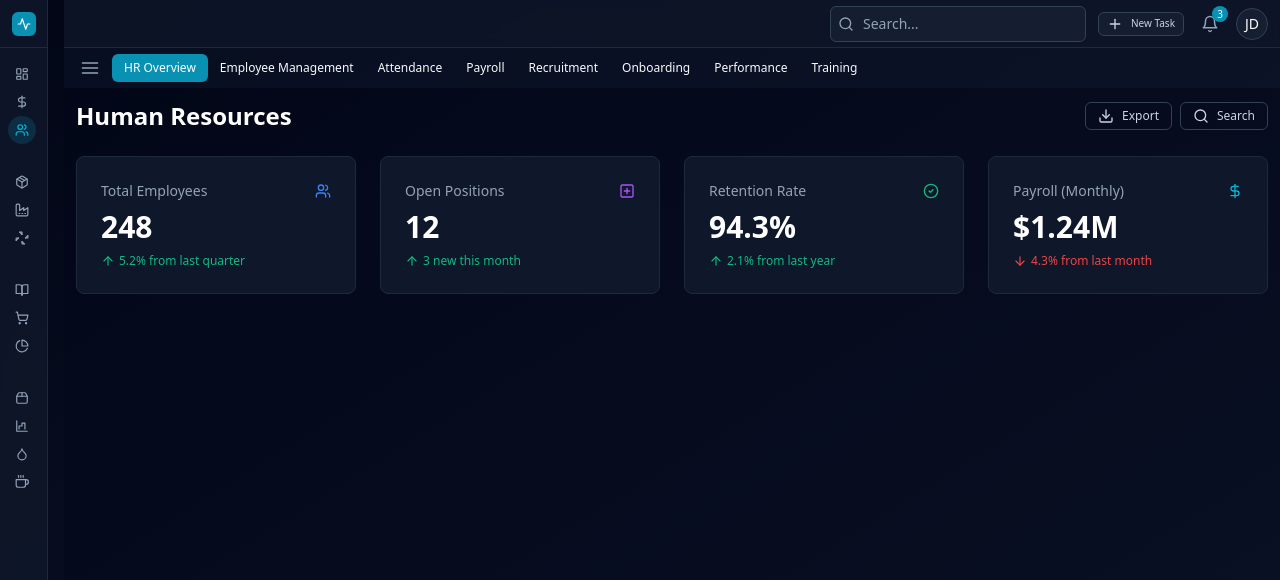
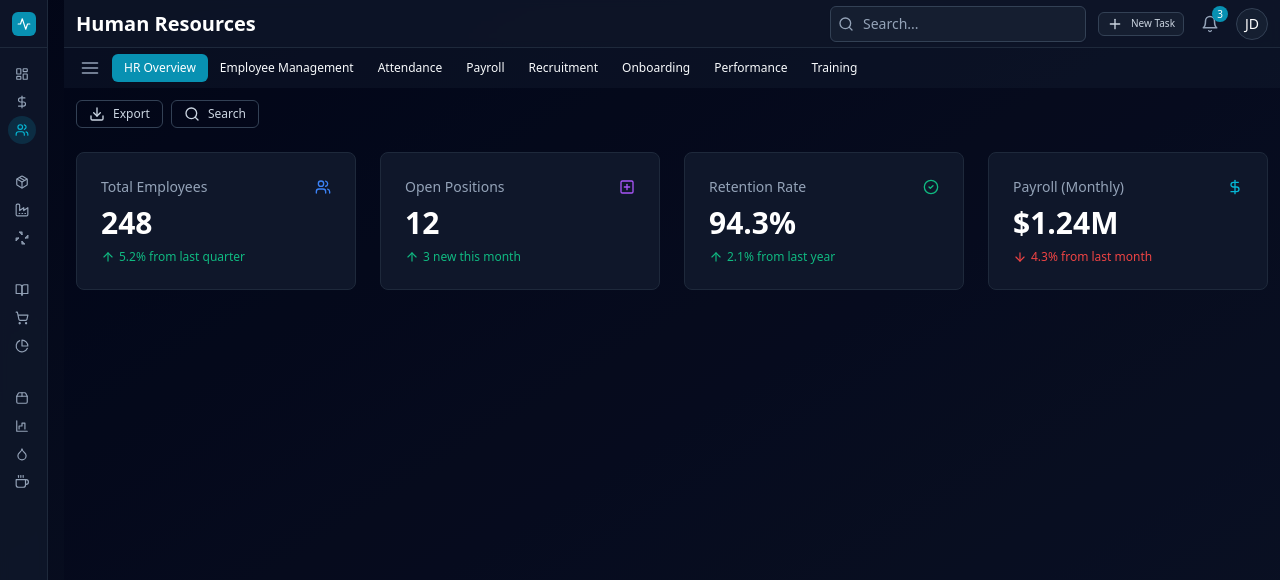
Before and after one commit to Mohamad-Kahil/Extended-ERP-Micro-Digits, a React (Vite) app: page /hr in a window 1280 px wide. Shown: the top 580 px of the page. Built offline with nearby package versions, Linux system fonts and the light colour scheme.

Commit message:
HR menu 1

```diff
--- a/src/components/dashboard/DashboardLayout.tsx
+++ b/src/components/dashboard/DashboardLayout.tsx
@@ -3,6 +3,7 @@ import Sidebar from "./Sidebar";
 import Header from "./Header";
 import { ModulePreloader } from "./ModulePreloader";
 import { Button } from "@/components/ui/button";
+import { useLocation } from "react-router-dom";
 
 interface DashboardLayoutProps {
   children: React.ReactNode;
@@ -11,6 +12,25 @@ interface DashboardLayoutProps {
 
 const DashboardLayout = ({ children, navbar }: DashboardLayoutProps) => {
   const [sidebarCollapsed, setSidebarCollapsed] = useState(true);
+  const location = useLocation();
+
+  // Determine module title based on current path
+  const getModuleTitle = () => {
+    const path = location.pathname;
+    if (path.includes("hr")) return "Human Resources";
+    if (path.includes("finance")) return "Finance";
+    if (path.includes("supply-chain")) return "Supply Chain";
+    if (path.includes("production")) return "Production";
+    if (path.includes("pos")) return "Point of Sale";
+    if (path.includes("ecommerce")) return "E-Commerce";
+    if (path.includes("logistics")) return "Logistics";
+    if (path.includes("store-network")) return "Store Network";
+    if (path.includes("marketing")) return "Marketing";
+    if (path.includes("legal")) return "Legal";
+    if (path.includes("operations")) return "Operations";
+    if (path.includes("executive")) return "Executive";
+    return "Dashboard";
+  };
 
   return (
     <div className="flex h-screen w-screen overflow-hidden bg-gradient-to-br from-slate-950 to-slate-900">
@@ -20,7 +40,7 @@ const DashboardLayout = ({ children, navbar }: DashboardLayoutProps) => {
         <Sidebar collapsed={sidebarCollapsed} />
       </div>
       <div className="flex flex-1 flex-col overflow-hidden">
-        <Header />
+        <Header moduleTitle={getModuleTitle()} />
         <div className="flex items-center px-3 py-1.5 bg-slate-900/50">
           <Button
             variant="ghost"
--- a/src/components/dashboard/Header.tsx
+++ b/src/components/dashboard/Header.tsx
@@ -9,15 +9,40 @@ import {
   DropdownMenuSeparator,
   DropdownMenuTrigger,
 } from "@/components/ui/dropdown-menu";
-import { useNavigate } from "react-router-dom";
+import { useNavigate, useLocation } from "react-router-dom";
 
-const Header = () => {
+interface HeaderProps {
+  moduleTitle?: string;
+}
+
+const Header = ({ moduleTitle }: HeaderProps) => {
   const navigate = useNavigate();
+  const location = useLocation();
+
+  // Determine module title based on current path if not provided
+  const getDefaultModuleTitle = () => {
+    const path = location.pathname;
+    if (path.includes("hr")) return "Human Resources";
+    if (path.includes("finance")) return "Finance";
+    if (path.includes("supply-chain")) return "Supply Chain";
+    if (path.includes("production")) return "Production";
+    if (path.includes("pos")) return "Point of Sale";
+    if (path.includes("ecommerce")) return "E-Commerce";
+    if (path.includes("logistics")) return "Logistics";
+    if (path.includes("store-network")) return "Store Network";
+    if (path.includes("marketing")) return "Marketing";
+    if (path.includes("legal")) return "Legal";
+    if (path.includes("operations")) return "Operations";
+    if (path.includes("executive")) return "Executive";
+    return "Dashboard";
+  };
+
+  const displayTitle = moduleTitle || getDefaultModuleTitle();
 
   return (
     <header className="flex h-12 items-center justify-between border-b border-slate-800 bg-slate-900/80 backdrop-blur-sm px-3 py-1">
       <div className="flex items-center space-x-4">
-        {/* Page title removed as requested */}
+        <h1 className="text-xl font-bold text-white">{displayTitle}</h1>
       </div>
       <div className="flex items-center space-x-3">
         <div className="relative w-64 hidden md:block">
--- a/src/modules/HR/HRDashboard.tsx
+++ b/src/modules/HR/HRDashboard.tsx
@@ -8,6 +8,7 @@ import RecruitmentOnboarding from "./components/RecruitmentOnboarding/Recruitmen
 import PayrollProcessing from "./components/PayrollProcessing/PayrollProcessing";
 import PerformanceTraining from "./components/PerformanceTraining/PerformanceTraining";
 import { motion, AnimatePresence } from "framer-motion";
+import Header from "@/components/dashboard/Header";
 
 const HRDashboard = () => {
   const [activeSection, setActiveSection] = useState("overview");
@@ -62,7 +63,6 @@ const HRDashboard = () => {
     <DashboardLayout navbar={hrNavbar}>
       <div className="space-y-6">
         <div className="flex items-center justify-between mb-2">
-          <h1 className="text-2xl font-bold text-white">Human Resources</h1>
           <div className="flex space-x-2">
             <Button variant="outline">
               <svg
```
